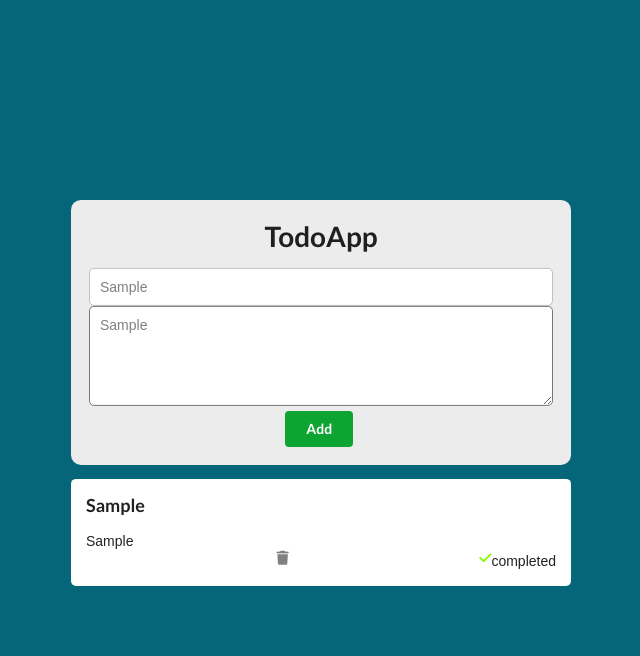
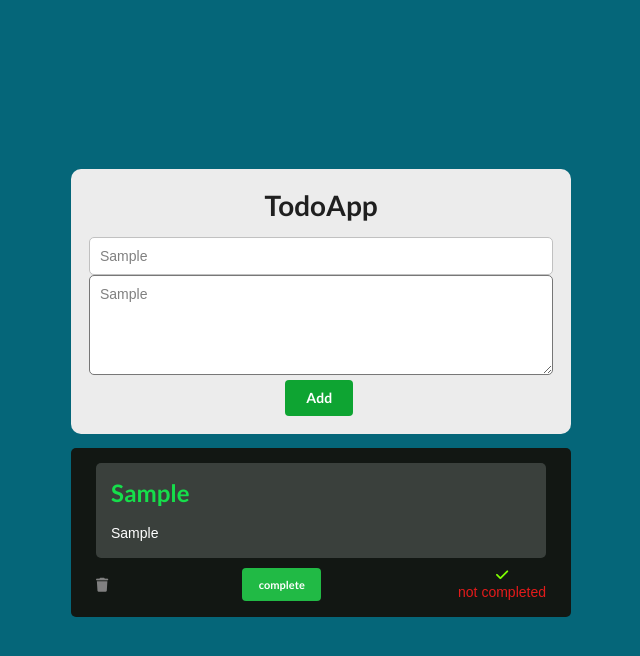
Before and after one commit to IsmailAvayil/todo, a React (Create React App) app: page / in a window 1280 px wide. Both pictures are taken after typing "Sample", "Sample" into the empty fields and a click on the button "Add". Shown: the top 656 px of the page, without its empty margins (319-959 px from the left). Built offline with nearby package versions, Linux system fonts and the light colour scheme.

Commit message:
styleChanged

```diff
--- a/public/index.html
+++ b/public/index.html
@@ -12,6 +12,7 @@
     <link rel="stylesheet"  href="https://cdnjs.cloudflare.com/ajax/libs/semantic-ui/2.5.0/semantic.min.css" />
 
 
+
     <title>React App</title>
   </head>
   <body>
--- a/src/App.js
+++ b/src/App.js
@@ -7,6 +7,7 @@ function App() {
       <div className="App">
         <TodoApp/>
 
+
       </div>
     </AppContextProvider>
   );
--- a/src/ReactContext/AppContext.js
+++ b/src/ReactContext/AppContext.js
@@ -1,46 +1,40 @@
-import React, { createContext,useState } from "react";
+import React, { createContext, useState } from "react";
 export const AppContext = createContext();
 
 function AppContextProvider(props) {
   const [userForm, setuserForm] = useState({
-    title:"",
-    details:""
+    title: "",
+    details: "",
+    status: false,
   });
 
+  const [completed, setCompleted] = useState([]);
+  const [userData, setUserData] = useState([]);
 
-  const [userData,setUserData]=useState([])
+  const handleChangeTitle = (event) => {
+    setuserForm({ ...userForm, title: event.target.value });
+  };
+  const handleChangeDetails = (event) => {
+    setuserForm({ ...userForm, details: event.target.value });
+  };
 
-
-  const handleChangeTitle=(event)=>{
-    setuserForm({...userForm,title:event.target.value})
-
-  }
-  const handleChangeDetails=(event)=>{
-
-    setuserForm({...userForm,details:event.target.value})
-
-  }
-
-  const handleSubmit=(event)=>{
+  const handleSubmit = (event) => {
     event.preventDefault();
-
-    if(userForm.title && userForm.details){
-      setUserData([...userData,userForm])
-      console.log(userData)
+    if (userForm.title && userForm.details) {
+      setUserData([...userData, userForm]);
     }
-  }
-
+  };
 
   const value = {
+    completed,
+    setCompleted,
     userData,
     setUserData,
     userForm,
+    setuserForm,
     handleChangeTitle,
     handleChangeDetails,
     handleSubmit,
-
-
-
   };
   return (
     <AppContext.Provider value={value}>{props.children}</AppContext.Provider>
--- a/src/componets/TodoApp/TodoApp.css
+++ b/src/componets/TodoApp/TodoApp.css
@@ -1,38 +1,33 @@
-body{
+body {
   font-family: sans-serif;
-  margin:0;
-  background-color:#056679;
+  margin: 0;
+  background-color: #056679;
 }
 
-.todo-container{
-
-
+.todo-container {
   width: 500px;
   position: absolute;
   left: 50%;
   top: 50%;
-  transform: translate(-50%,-50%);
+  transform: translate(-50%, -50%);
   text-align: center;
-
 }
 
-.user-input{
+.user-input {
   background-color: #ececec;
   padding: 18px;
   border-radius: 10px;
 }
 
-
-.user-input input{
+.user-input input {
   border-radius: 5px;
   border: 1px solid silver;
   width: 100%;
   padding: 10px;
   box-sizing: border-box;
-  color:grey
-
+  color: grey;
 }
-.user-input textarea{
+.user-input textarea {
   width: 100%;
   border-radius: 5px;
   padding: 10px;
@@ -41,39 +36,58 @@ body{
   color: grey;
 }
 
-ul{
+.content {
+  background-color: #3a403c;
+  color: white;
+  border-radius: 5px;
+  padding: 15px;
+}
+
+.content h2 {
+  color: #16de4b;
+}
+ul {
   text-align: left;
   padding: 0;
-  background-color:white;
+  background-color: #121713;
   border-radius: 5px;
-
-}
-i{
-  text-align: right;
-  flex: 1;
-
-}
-.deleteicon{
-  color:grey;
-
-}
-.deleteicon:hover{
-  color:red ;
 }
 
-.tickicon{
+#complete-text {
+  color: #ececec;
+}
+
+#incomplete-text {
+  color: #e31b1b;
+}
+.deleteicon {
+  color: grey;
+  cursor: pointer;
+}
+.deleteicon:hover {
+  color: red;
+}
+
+.tickicon {
   color: chartreuse;
+  cursor: pointer;
 }
-ul li{
-
+ul li {
   list-style: none;
-
+  margin: 10px;
   padding: 15px;
   margin-bottom: 10px;
+}
 
-
+.completed-container {
+  display: flex;
+  flex-direction: column;
+  align-items: center;
 }
-.icons{
+.icons {
+  margin-top: 10px;
   display: flex;
   flex-direction: row;
+  justify-content: space-between;
+  align-items: center;
 }
--- a/src/componets/TodoApp/TodoApp.js
+++ b/src/componets/TodoApp/TodoApp.js
@@ -1,4 +1,4 @@
-import React, { useContext } from "react";
+import React, { useContext} from "react";
 import "./TodoApp.css";
 import { AppContext } from "../../ReactContext/AppContext";
 
@@ -11,10 +11,23 @@ function TodoApp() {
     handleSubmit,
     setUserData,
   } = useContext(AppContext);
+
   const deleteItem = (item) => {
-    const d = userData.filter((obj, index) => index !== item);
-    setUserData(d);
+    const filteredData = userData.filter((obj, index) => index !== item);
+    setUserData(filteredData);
   };
+
+  const handleChangeStatus = (id) => {
+    const com = userData.map((itm, index) => {
+      if (index === id) {
+        return { ...itm, status: !itm.status };
+      }
+      console.log(itm.status);
+      return itm;
+    });
+    setUserData(com);
+  };
+
   return (
     <div className="todo-container">
       <form className="user-input" onSubmit={handleSubmit}>
@@ -28,6 +41,7 @@ function TodoApp() {
             value={userForm.title}
           ></input>
         </div>
+
         <div>
           <textarea
             type="text"
@@ -38,19 +52,18 @@ function TodoApp() {
           ></textarea>
         </div>
         <div>
+          <button type="submit" className="ui green button">
+            Add
+          </button>
+        </div>
+      </form>
 
-        <button type="submit" className="ui green button">Add</button>
-
-        </div>
-
-
-      </form>
       {userData &&
         userData.map((obj, index) => (
-          <ul>
+          <ul key={index}>
             <li>
-              <div>
-                <h3>{obj.title}</h3>
+              <div className="content">
+                <h2>{obj.title}</h2>
                 <p>{obj.details}</p>
               </div>
               <div className="icons">
@@ -58,8 +71,23 @@ function TodoApp() {
                   className="fa-solid fa-trash deleteicon"
                   onClick={() => deleteItem(index)}
                 ></i>
-                <i class="fa-solid fa-check tickicon"></i>
-                <p>completed</p>
+
+                <button
+                  onClick={() => {
+                    handleChangeStatus(index);
+                  }}
+                  className="ui mini toggle button active"
+                >
+                  {obj.status ? <p>completed</p> : <p>complete</p>}
+                </button>
+                <div className="completed-container">
+                  <i className="fa-solid fa-check tickicon"></i>
+                  {obj.status ? (
+                    <p id="complete-text">completed</p>
+                  ) : (
+                    <p id="incomplete-text">not completed</p>
+                  )}
+                </div>
               </div>
             </li>
           </ul>
```
